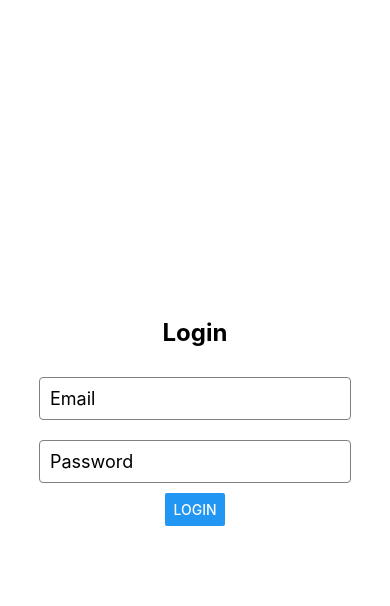
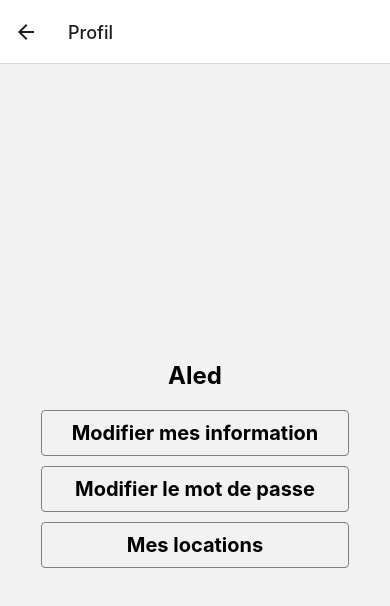
Before and after one commit to Vehicule-Manager/Vehicule-manager-mobile, a React Native app: screen /Profil in a window 390 px wide. Shown: the top 606 px of the page. Built offline with nearby package versions, Linux system fonts and the light colour scheme.

Commit message:
feat profile

```diff
--- a/App.js
+++ b/App.js
@@ -1,58 +1,6 @@
-import React, { useState } from 'react';
-import { StyleSheet, TextInput, View, Button, Text } from 'react-native';
+import React from 'react';
+import AppNavigator from './src/index';
 
-export default function LoginForm() {
-  const [email, setEmail] = useState('');
-  const [password, setPassword] = useState('');
-
-  const handleLogin = () => {
-    // Add login logic here
-    console.log(`Email: ${email}, Password: ${password}`);
-  }
-
-  return (
-    <View style={styles.container}>
-      <Text style={styles.title}>Login</Text>
-      <TextInput
-        style={styles.input}
-        onChangeText={text => setEmail(text)}
-        value={email}
-        placeholder="Email"
-        autoCapitalize="none"
-      />
-      <TextInput
-        style={styles.input}
-        onChangeText={text => setPassword(text)}
-        value={password}
-        placeholder="Password"
-        secureTextEntry={true}
-      />
-      <Button
-        title="Login"
-        onPress={handleLogin}
-      />
-    </View>
-  );
+export default function App() {
+    return <AppNavigator />;
 }
-
-const styles = StyleSheet.create({
-  container: {
-    flex: 1,
-    alignItems: 'center',
-    justifyContent: 'center',
-  },
-  title: {
-    fontSize: 24,
-    fontWeight: 'bold',
-    marginBottom: 20,
-  },
-  input: {
-    borderWidth: 1,
-    borderColor: 'gray',
-    borderRadius: 4,
-    padding: 10,
-    margin: 10,
-    width: '80%',
-    fontSize: 18,
-  },
-});
--- /dev/null
+++ b/src/index.js
@@ -0,0 +1,18 @@
+import React from 'react';
+import { createStackNavigator } from '@react-navigation/stack';
+import { NavigationContainer } from '@react-navigation/native';
+import LoginForm from './page/LoginForm'; // Import your LoginForm component
+import Profil from "./page/Profil";
+
+const Stack = createStackNavigator();
+
+export default function AppNavigator() {
+    return (
+        <NavigationContainer>
+            <Stack.Navigator initialRouteName="Login">
+                <Stack.Screen name="Login" component={LoginForm} />
+                <Stack.Screen name="Profil" component={Profil} />
+            </Stack.Navigator>
+        </NavigationContainer>
+    );
+}
--- /dev/null
+++ b/src/page/LoginForm.js
@@ -0,0 +1,60 @@
+import { useNavigation } from '@react-navigation/native';
+import React, { useState } from 'react';
+import { StyleSheet, TextInput, View, Button, Text } from 'react-native';
+
+export default function LoginForm() {
+    const [email, setEmail] = useState('');
+    const [password, setPassword] = useState('');
+    const navigation = useNavigation();
+
+    const handleLogin = () => {
+        // Add login logic here
+        navigation.navigate("Profil");
+    }
+
+    return (
+        <View style={styles.container}>
+            <Text style={styles.title}>Login</Text>
+            <TextInput
+                style={styles.input}
+                onChangeText={text => setEmail(text)}
+                value={email}
+                placeholder="Email"
+                autoCapitalize="none"
+            />
+            <TextInput
+                style={styles.input}
+                onChangeText={text => setPassword(text)}
+                value={password}
+                placeholder="Password"
+                secureTextEntry={true}
+            />
+            <Button
+                title="Login"
+                onPress={handleLogin}
+            />
+        </View>
+    );
+}
+
+const styles = StyleSheet.create({
+    container: {
+        flex: 1,
+        alignItems: 'center',
+        justifyContent: 'center',
+    },
+    title: {
+        fontSize: 24,
+        fontWeight: 'bold',
+        marginBottom: 20,
+    },
+    input: {
+        borderBottomWidth: 1,
+        borderBottomColorColor: 'gray',
+        borderWidth: 0,
+        padding: 10,
+        margin: 10,
+        width: '80%',
+        fontSize: 18,
+    },
+});
--- /dev/null
+++ b/src/page/Profil.js
@@ -0,0 +1,52 @@
+import React, { useState } from 'react';
+import { StyleSheet, TextInput, View, Button, Text } from 'react-native';
+
+export default function Profil() {
+  return (
+    <View style={styles.container}>
+      <Text style={styles.title}>Aled</Text>
+      <View style={styles.sectionContainers}>
+        <View style={styles.containers}>
+          <Text style={styles.containersTitle}>Modifier mes information</Text>
+        </View>
+        <View style={styles.containers}>
+          <Text style={styles.containersTitle}>Modifier le mot de passe</Text>
+        </View>
+        <View style={styles.containers}>
+          <Text style={styles.containersTitle}>Mes locations</Text>
+        </View>
+      </View>
+    </View>
+  );
+}
+
+const styles = StyleSheet.create({
+  container: {
+    flex: 1,
+    alignItems: 'center',
+    justifyContent: 'center',
+  },
+  title: {
+    fontSize: 24,
+    fontWeight: 'bold',
+    marginVertical: 20,
+  },
+  containersTitle: {
+    fontSize: 20,
+    fontWeight: 'bold',
+  },
+  containers: {
+    alignItems: 'center',
+    justifyContent: 'center',
+    borderWidth: 1,
+    borderColor: 'grey',
+    borderRadius: 4,
+    paddingVertical: 10,
+    paddingHorizontal: 30,
+    marginHorizontal: 20,
+  },
+  sectionContainers: {
+    flexDirection: 'column',
+    rowGap: 10,
+  }
+});
```
Also changed, not shown: package.json (+5 -3 lines), src/components/Bouton.js (renamed from components/Bouton.js), 1 other file (tests, documents, lock files or other folders).
